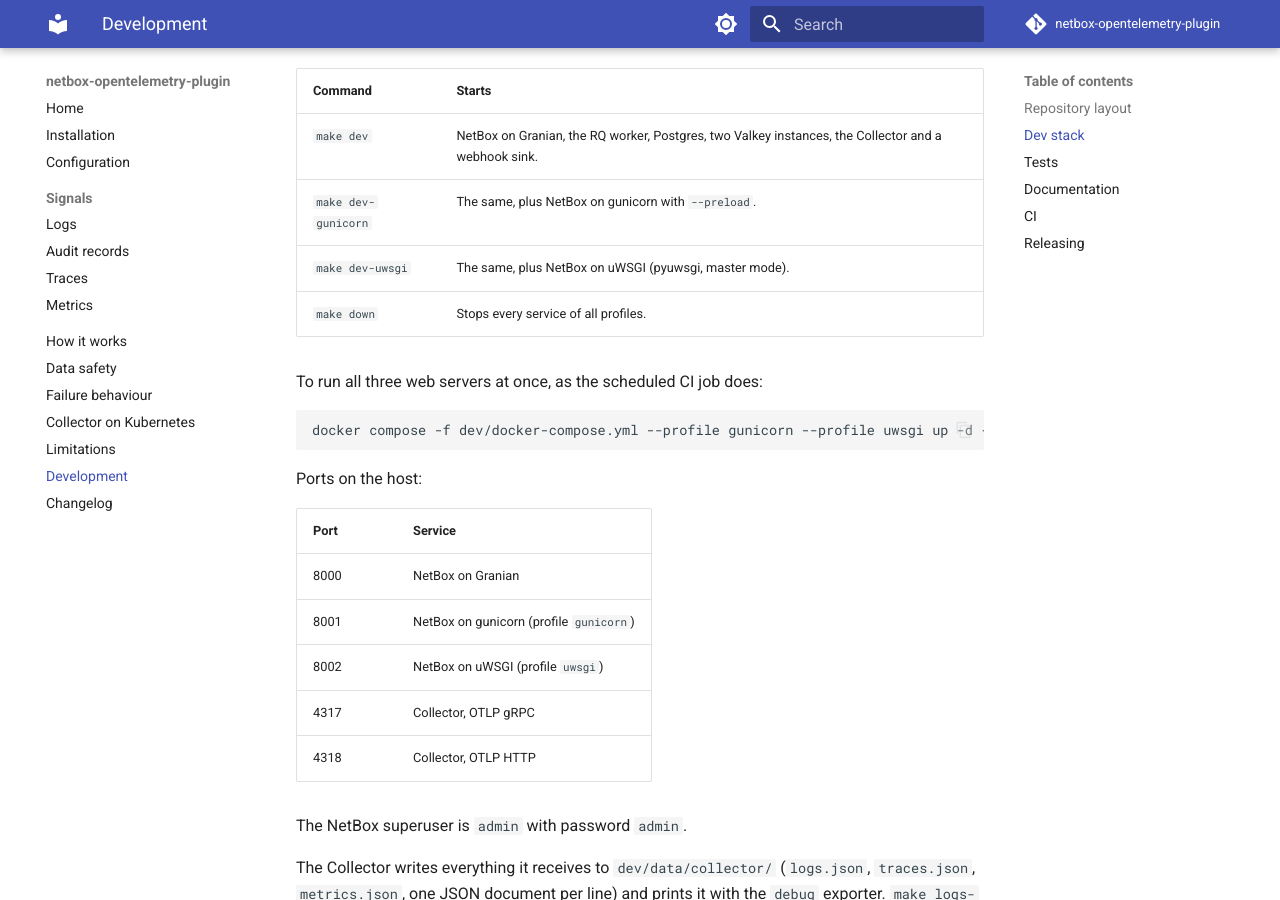
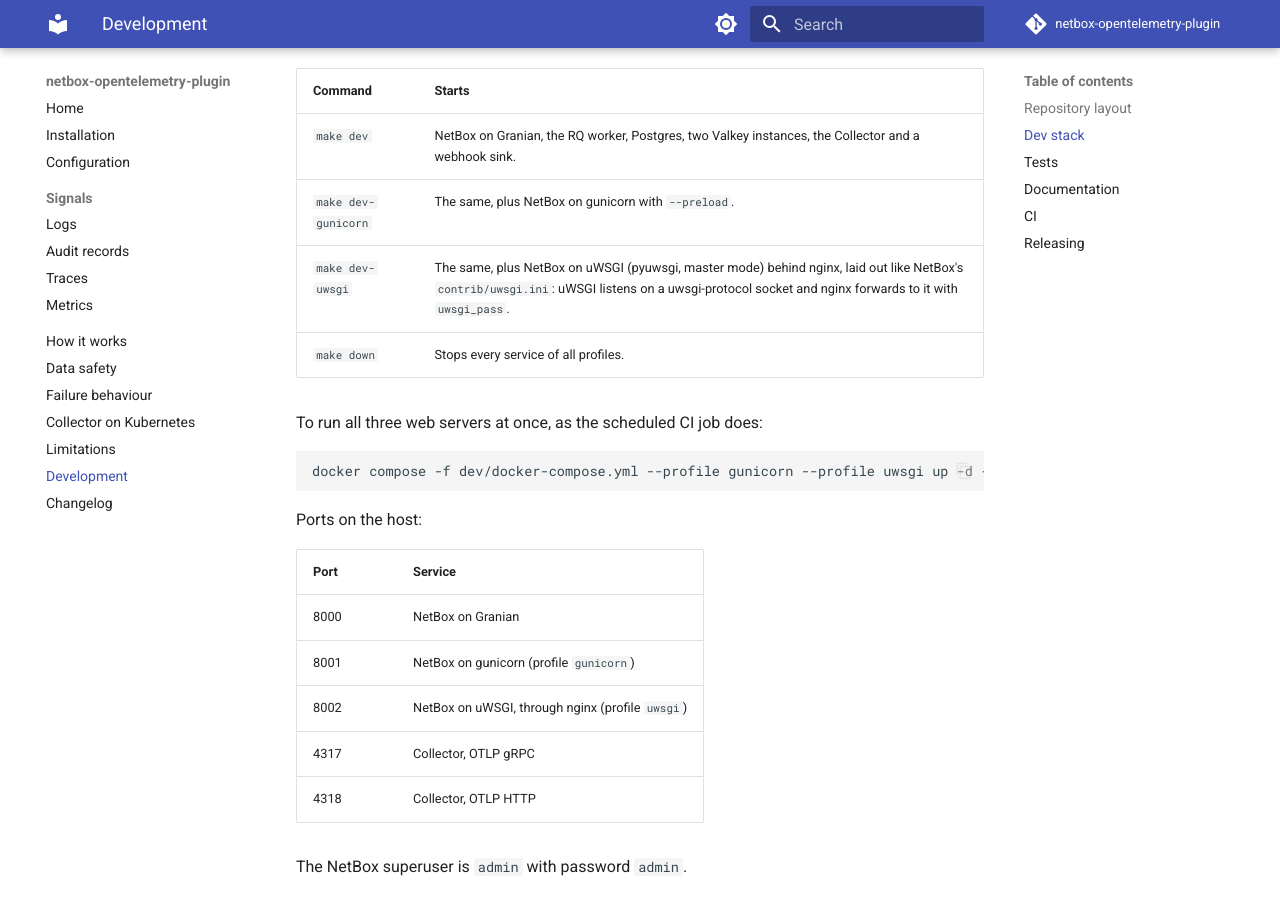
Before and after one commit to thomaschristory/netbox-opentelemetry-plugin, an MkDocs documentation site: the page built from docs/development.md, in a window 1280 px wide and 900 px high, scrolled down 850 px. Built offline with MkDocs 1.6.1 and Material for MkDocs 9.7.7, drawn with Linux system fonts in a browser that asks for light colours; comment, search, counter and statistics services are not loaded.

Commit message:
Run the dev uWSGI profile behind nginx instead of the uWSGI HTTP router (#2)
uWSGI's --http router closes every connection after the response but
answers HTTP/1.1 without "Connection: close". requests (http.client)
decides reuse from the response headers only, so it keeps the connection
and can send the next request (the POST after GET /login/, or the
redirected GET /) on a socket the router has already closed; the router
side then answers with a RST and the client sees RemoteDisconnected.
A packet capture inside the container shows the router's FIN followed by
the client's next request on the same connection and a RST. The plugin is
not involved: the drops happen at a similar rate with PLUGINS = [].

The uwsgi profile now mirrors NetBox's contrib/uwsgi.ini: a uwsgi-protocol
socket (--socket) with --single-interpreter, fronted by an nginx container
(uwsgi_pass) on host port 8002 with a healthcheck, so `up --wait` waits
for uWSGI to serve. The e2e worker test drops its retry and allowance for
dropped logins and expects exactly one login record per login.

```diff
--- a/docs/development.md
+++ b/docs/development.md
@@ -23,7 +23,7 @@
 | --- | --- |
 | `make dev` | NetBox on Granian, the RQ worker, Postgres, two Valkey instances, the Collector and a webhook sink. |
 | `make dev-gunicorn` | The same, plus NetBox on gunicorn with `--preload`. |
-| `make dev-uwsgi` | The same, plus NetBox on uWSGI (pyuwsgi, master mode). |
+| `make dev-uwsgi` | The same, plus NetBox on uWSGI (pyuwsgi, master mode) behind nginx, laid out like NetBox's `contrib/uwsgi.ini`: uWSGI listens on a uwsgi-protocol socket and nginx forwards to it with `uwsgi_pass`. |
 | `make down` | Stops every service of all profiles. |
 
 To run all three web servers at once, as the scheduled CI job does:
@@ -38,7 +38,7 @@
 | --- | --- |
 | 8000 | NetBox on Granian |
 | 8001 | NetBox on gunicorn (profile `gunicorn`) |
-| 8002 | NetBox on uWSGI (profile `uwsgi`) |
+| 8002 | NetBox on uWSGI, through nginx (profile `uwsgi`) |
 | 4317 | Collector, OTLP gRPC |
 | 4318 | Collector, OTLP HTTP |
 
```
Also changed, not shown: CHANGELOG.md (+4 -0 lines), SPEC.md (+1 -1 lines), 4 other files.
